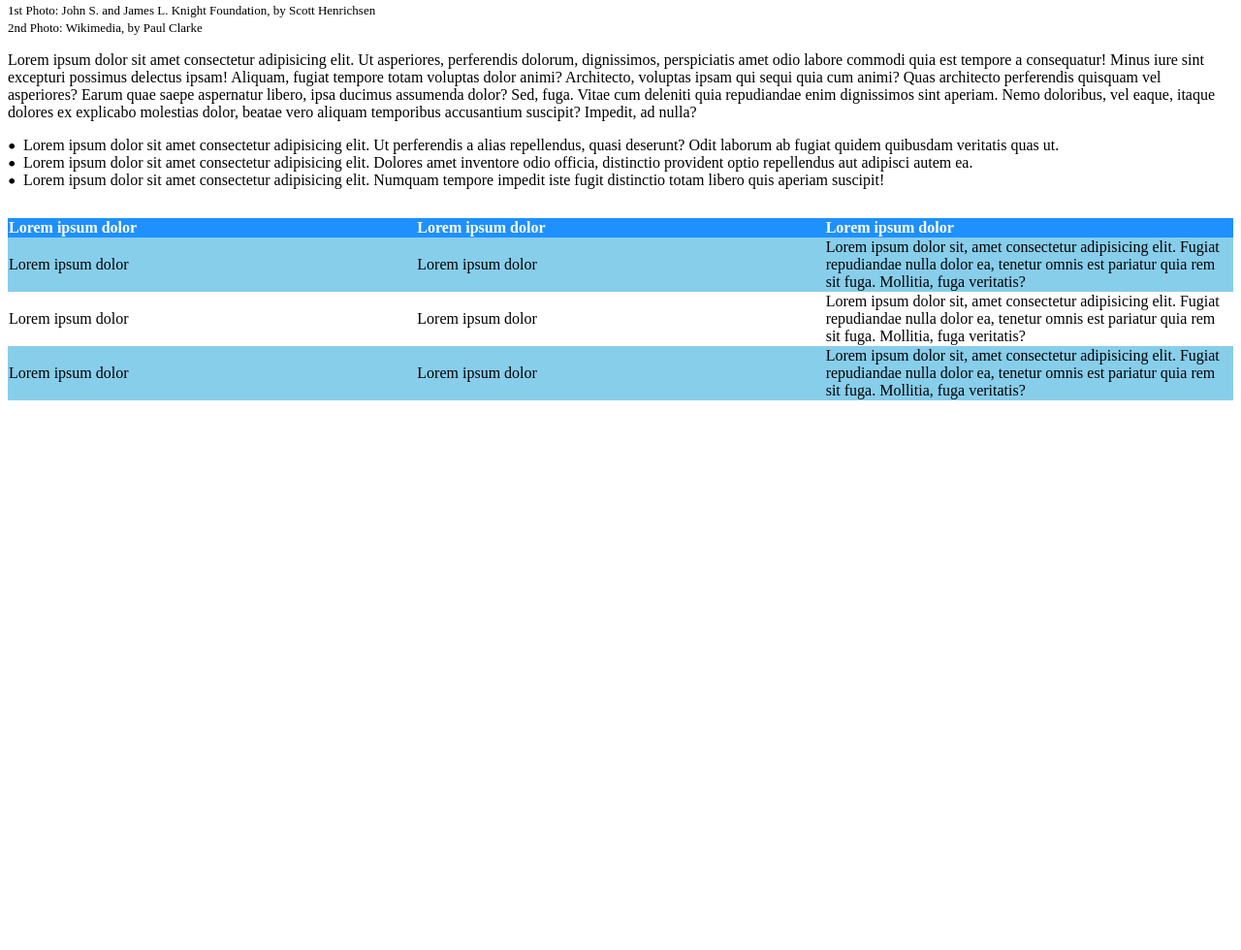
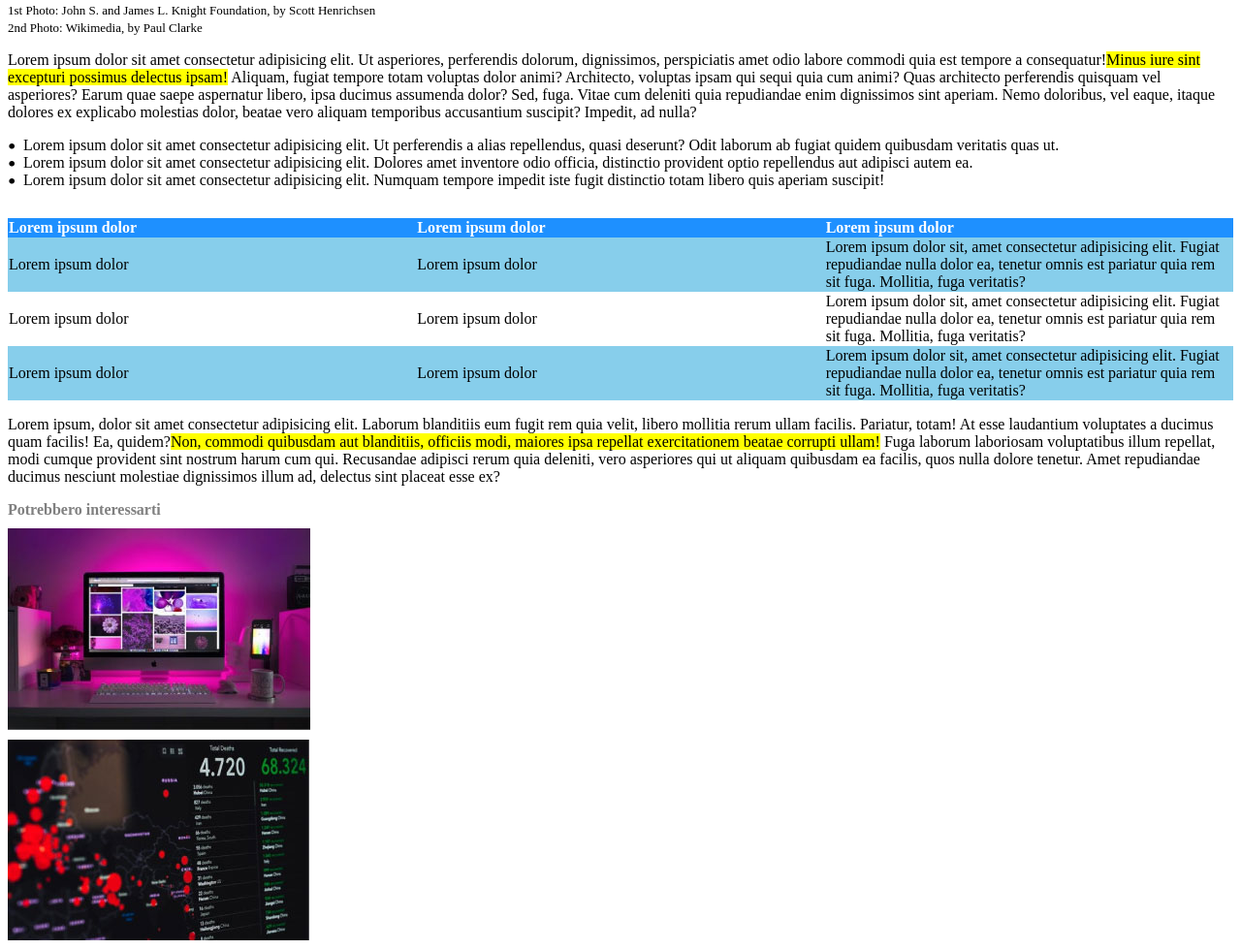
Before and after one commit to cinvenz/html-css-booleaner, a plain HTML site: page index.html in a window 1280 px wide. Shown: the part 810-1790 px from the top of the page at 97% size. Before the commit the page ends 1231 px from the top, so only its background shows below. Drawn offline with Linux system fonts and the light colour scheme.

Commit message:
final changes

```diff
--- a/index.html
+++ b/index.html
@@ -1,5 +1,5 @@
 <!DOCTYPE html>
-<html lang="it">
+<html lang="en">
 <head>
     <link rel="stylesheet" href="style.css">
     <meta charset="UTF-8">
@@ -9,7 +9,7 @@
 </head>
     <body>
         <!-- logo -->
-        <header class="headerlogo">
+        <header>
             <section>
                 <div class="backlogo">
                     <img id="logo" src="img/logo.svg" alt="">
@@ -32,7 +32,7 @@
 
         <!-- paragrafi e tabella -->
         <main>
-            <p>Lorem ipsum dolor sit amet consectetur adipisicing elit. Ut asperiores, perferendis dolorum, dignissimos, perspiciatis amet odio labore commodi quia est tempore a consequatur! Minus iure sint excepturi possimus delectus ipsam!
+            <p>Lorem ipsum dolor sit amet consectetur adipisicing elit. Ut asperiores, perferendis dolorum, dignissimos, perspiciatis amet odio labore commodi quia est tempore a consequatur!<mark>Minus iure sint excepturi possimus delectus ipsam!</mark>
             Aliquam, fugiat tempore totam voluptas dolor animi? Architecto, voluptas ipsam qui sequi quia cum animi? Quas architecto perferendis quisquam vel asperiores? Earum quae saepe aspernatur libero, ipsa ducimus assumenda dolor?
             Sed, fuga. Vitae cum deleniti quia repudiandae enim dignissimos sint aperiam. Nemo doloribus, vel eaque, itaque dolores ex explicabo molestias dolor, beatae vero aliquam temporibus accusantium suscipit? Impedit, ad nulla?</p>
 
@@ -66,6 +66,16 @@
                 </tr>
             </table>
 
+            <p>Lorem ipsum, dolor sit amet consectetur adipisicing elit. Laborum blanditiis eum fugit rem quia velit, libero mollitia rerum ullam facilis. Pariatur, totam! At esse laudantium voluptates a ducimus quam facilis!
+            Ea, quidem?<mark>Non, commodi quibusdam aut blanditiis, officiis modi, maiores ipsa repellat exercitationem beatae corrupti ullam!</mark>  Fuga laborum laboriosam voluptatibus illum repellat, modi cumque provident sint nostrum harum cum qui.
+            Recusandae adipisci rerum quia deleniti, vero asperiores qui ut aliquam quibusdam ea facilis, quos nulla dolore tenetur. Amet repudiandae ducimus nesciunt molestiae dignissimos illum ad, delectus sint placeat esse ex?</p>
+
         </main>
+
+        <footer>
+            <span style="color: gray;"><strong>Potrebbero interessarti</strong> </span>
+            <img src="img/monitor.jpg" alt="" class="last-img">
+            <img src="img/graph.jpg" alt="" class="last-img">
+        </footer>
     </body>
 </html>
--- a/style.css
+++ b/style.css
@@ -1,15 +1,10 @@
-/* * {
-    margin: 0%;
-    padding: 0%;
-    box-sizing: border-box;
-} */
-
 .backlogo {
     background-image: url("img/pattern.png");
     background-color: rgb(30, 144, 255);
     height: 27vh;
     width: 100%;
     position: relative;
+
 }
 
 #logo {
@@ -51,12 +46,8 @@ ul {
     line-height: 0.9em;
   }
 
-  .tab {
-    width: 20%;
-    text-align: left;
-  }
 
-  table {
+table {
     width: 100%;
     margin: auto;
     table-layout: fixed;
@@ -64,13 +55,13 @@ ul {
     margin-top: 30px;
 }
 
-table, th, td{
+table, th, td {
 
     border-collapse: collapse;
 
 }
 
-th{
+th {
     color: white;
     background-color: #1E90FF;
 }
@@ -81,3 +72,9 @@ td {
 .row-white {
     background-color: white;
 }
+
+.last-img {
+    display: block;
+    margin-bottom: 10px;
+    margin-top: 10px;
+}
```
